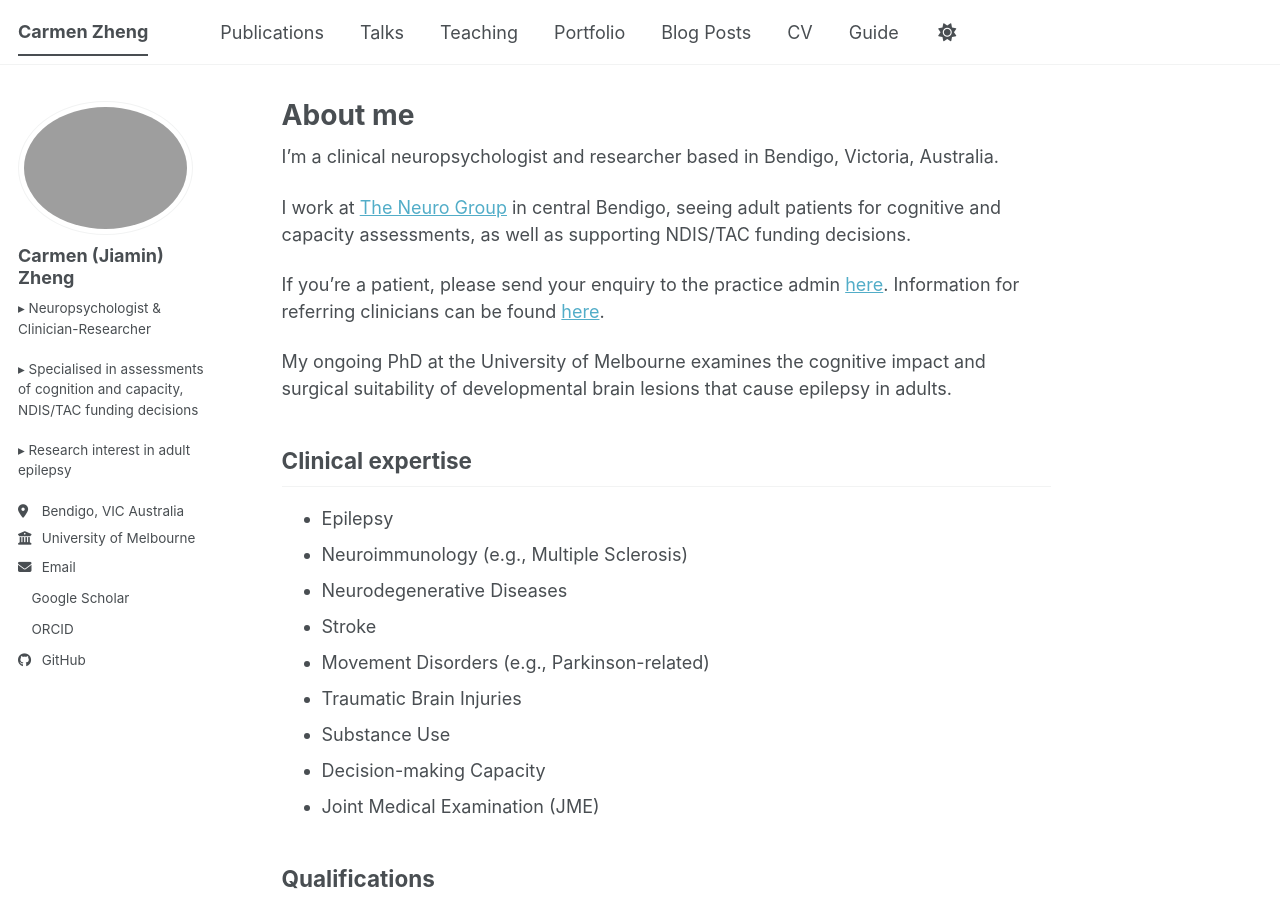
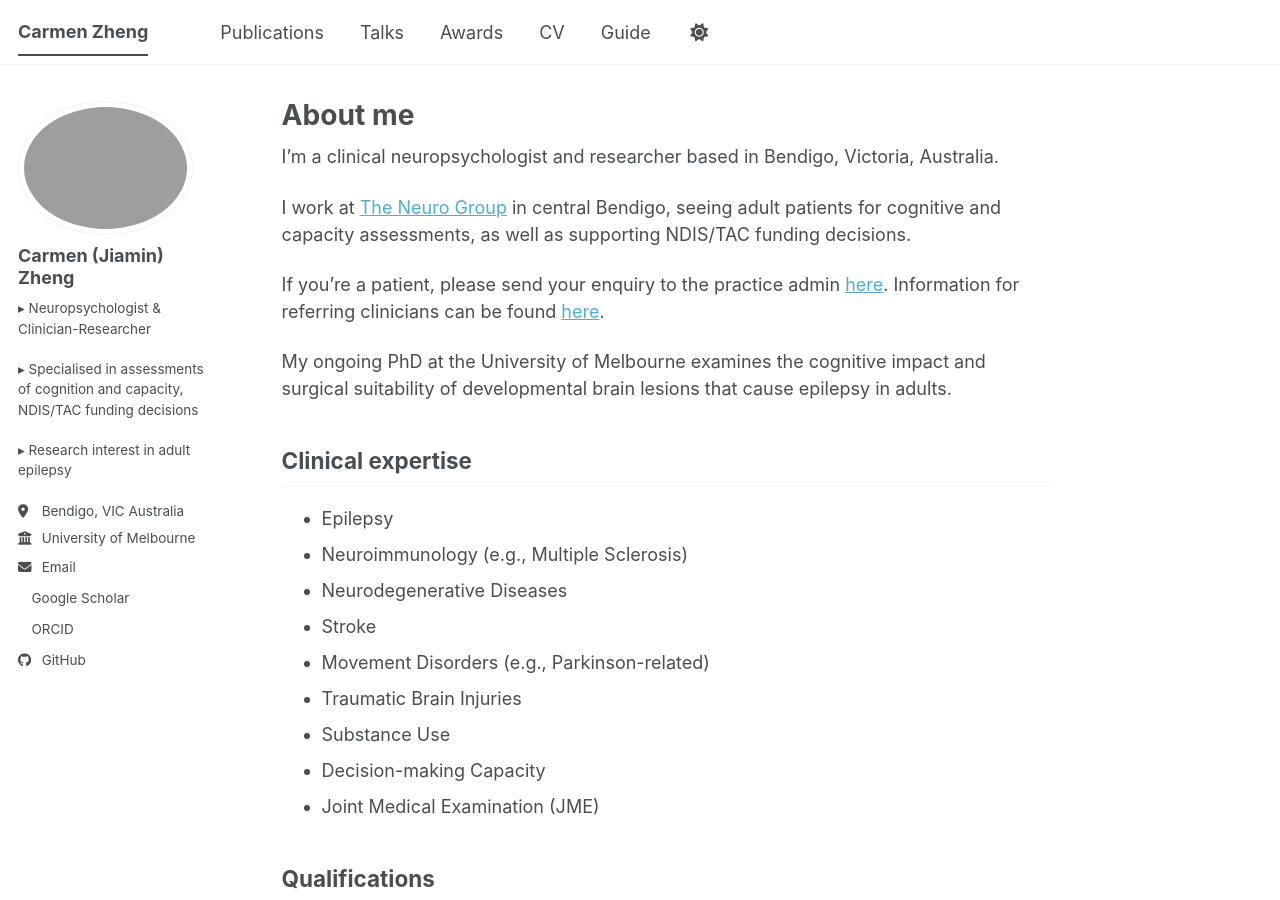
Before and after one commit to carmen-zheng/carmen-zheng.github.io, a Jekyll site: the page built from _pages/about.md, in a window 1280 px wide and 900 px high. Built offline with Jekyll 4.4.1, drawn with Linux system fonts in a browser that asks for light colours; a style sheet for code colours, icons or effects is not loaded.

Commit message:
Update navigation by modifying menu items
Removed 'Teaching', 'Portfolio', and 'Blog Posts' entries while adding 'Awards' to the navigation.

```diff
--- a/_data/navigation.yml
+++ b/_data/navigation.yml
@@ -14,20 +14,11 @@ main:
   - title: "Talks"
     url: /talks/
 
-  - title: "Teaching"
-    url: /teaching/
-
-  - title: "Portfolio"
-    url: /portfolio/
-
-  - title: "Blog Posts"
-    url: /year-archive/
+  - title: "Awards"
+    url: /awards/
 
   - title: "CV"
     url: /cv/
 
-  # - title: "CV"
-  #   url: /cv-json/
-
   - title: "Guide"
     url: /markdown/
```
